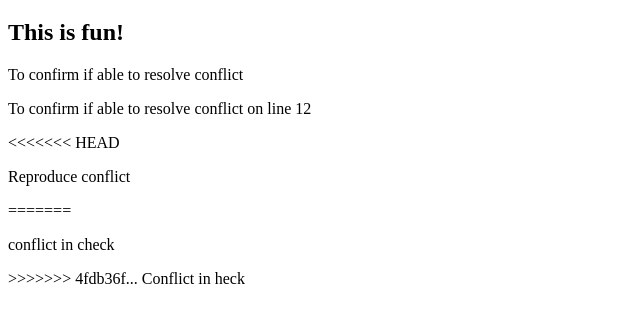
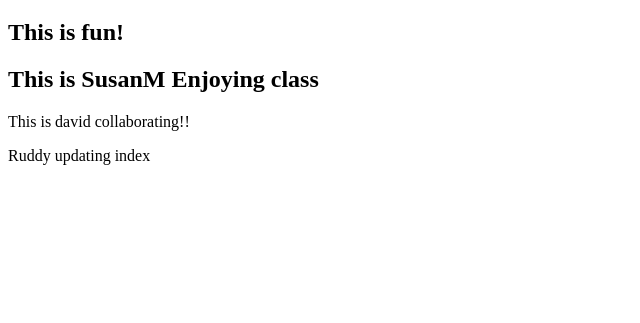
Before and after one commit to d-kahara/collaboration-demo, a plain HTML site: page index.html in a window 1280 px wide. Shown: the part 61-384 px from the top of the page, without its empty margins (0-640 px from the left). Drawn offline with Linux system fonts and the light colour scheme.

```diff
--- a/index.html
+++ b/index.html
@@ -8,13 +8,8 @@
 <body>
     <h1>Collaboration Demo</h1>
     <h2>This is fun!</h2>
-    <p>To confirm if able to resolve conflict</p>
-    <p>To confirm if able to resolve conflict on line 12</p>
-<<<<<<< HEAD
-    <p>Reproduce conflict</p>
-
-=======
-    <p>conflict in check</p>
->>>>>>> 4fdb36f... Conflict in heck
+    <h2>This is SusanM Enjoying class</h2>
+    <p>This is david collaborating!!</p>
+    <p>Ruddy updating index</p>
 </body>
 </html>
```
